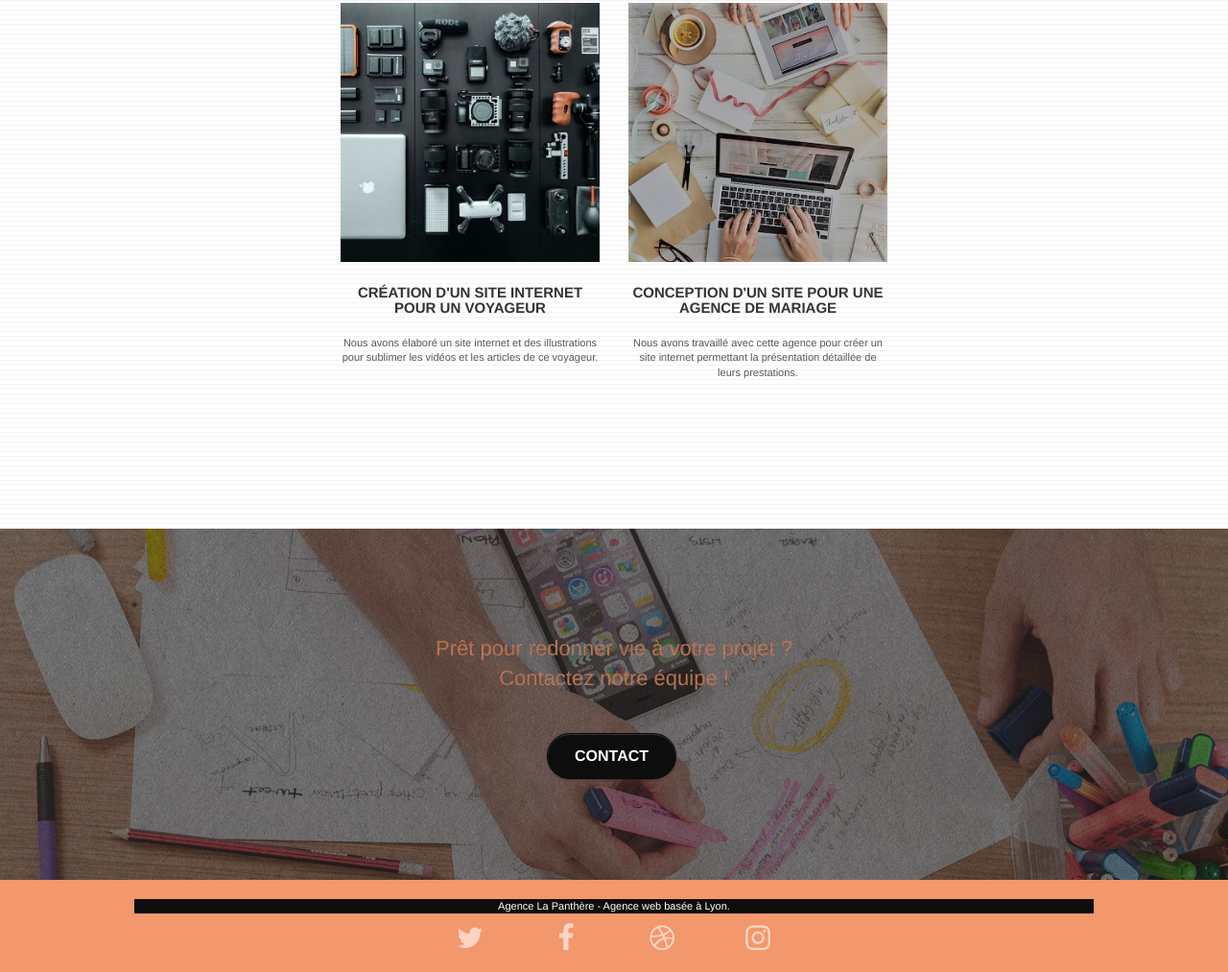
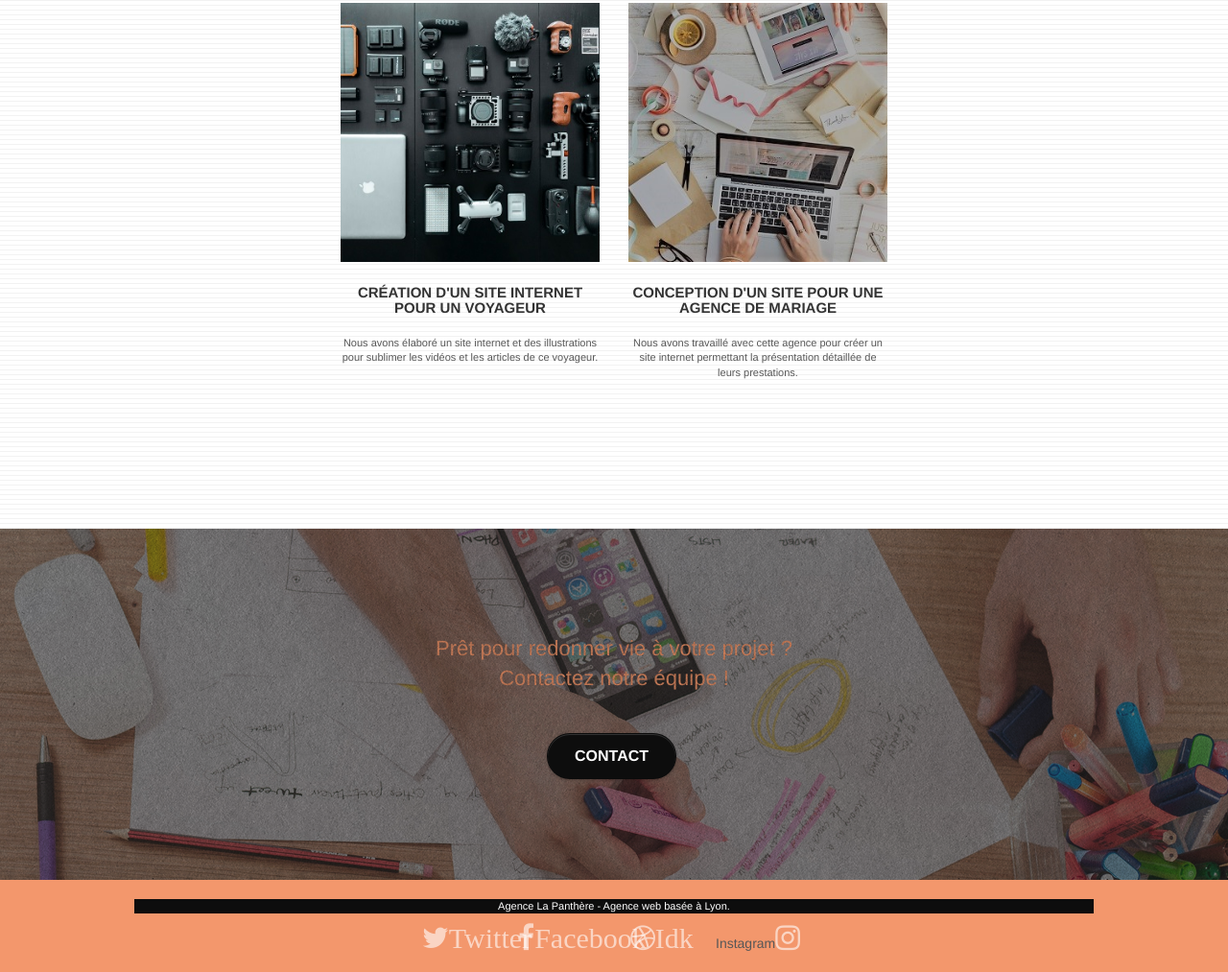
Before and after one commit to AdrienRxx/SEO-project, a plain HTML site: page index.html in a window 1280 px wide. Shown: the part 2387-3400 px from the top of the page at 96% size. Drawn offline with nearby package versions, Linux system fonts and the light colour scheme.

Commit message:
add text for link

```diff
--- a/index.html
+++ b/index.html
@@ -257,22 +257,25 @@
 						<div class="row row-no-gutters social">
 							<div class="col-sm-3">
 								<div class="text-center">
-									<a class="social" href="index.html"><span class="fa fa-twitter icon-md"></span></a>
-								</div>
-							</div>
-							<div class="col-sm-3">
-								<div class="text-center">
-									<a class="social" href="index.html"><span class="fa fa-facebook icon-md"></span></a>
-								</div>
-							</div>
-							<div class="col-sm-3">
-								<div class="text-center">
-									<a class="social" href="index.html"><span class="fa fa-dribbble icon-md"></span></a>
+									<a class="social" href="index.html"><span
+											class="fa fa-twitter icon-md">Twitter</span></a>
 								</div>
 							</div>
 							<div class="col-sm-3">
 								<div class="text-center">
 									<a class="social" href="index.html"><span
+											class="fa fa-facebook icon-md">Facebook</span></a>
+								</div>
+							</div>
+							<div class="col-sm-3">
+								<div class="text-center">
+									<a class="social" href="index.html"><span
+											class="fa fa-dribbble icon-md">Idk</span></a>
+								</div>
+							</div>
+							<div class="col-sm-3">
+								<div class="text-center">
+									<a class="social" href="index.html">Instagram<span
 											class="fa fa-instagram icon-md"></span></a>
 								</div>
 							</div>
```
